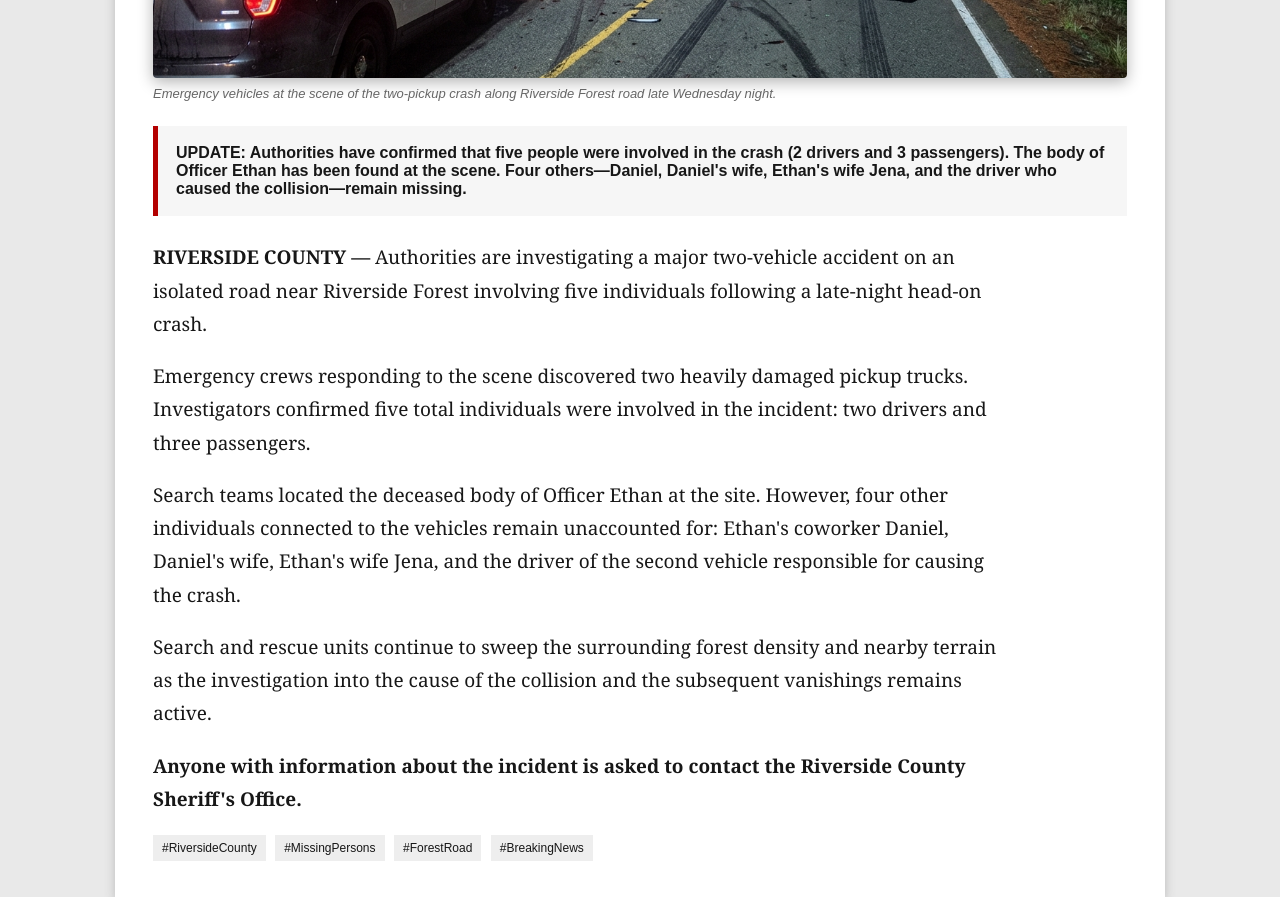
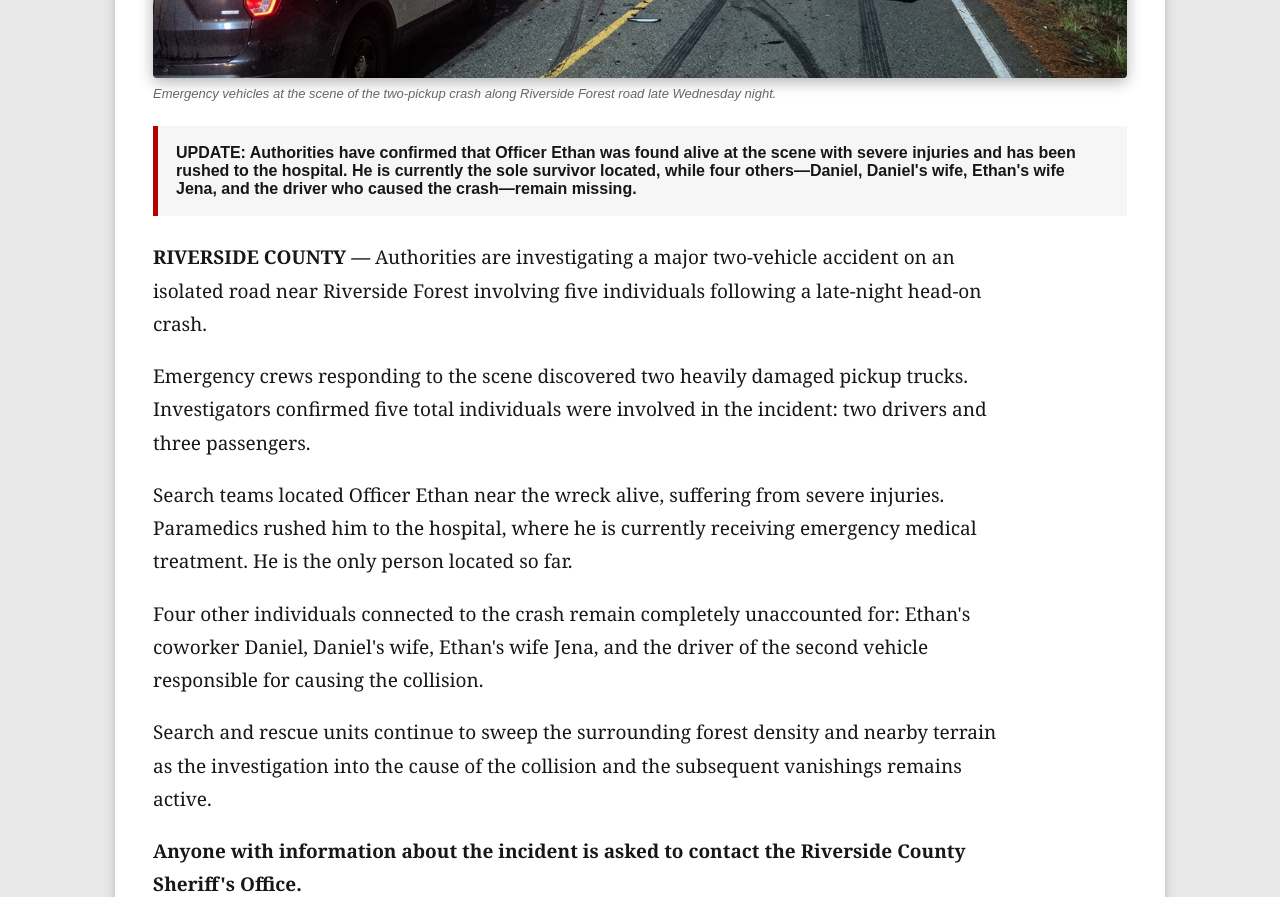
Before and after one commit to darkstudio-krd/silent-road-news, a plain HTML site: page index.html in a window 1280 px wide. Shown: the part 760-1657 px from the top of the page. Drawn offline with Linux system fonts and the light colour scheme.

Commit message:
index.html

```diff
--- a/index.html
+++ b/index.html
@@ -41,14 +41,16 @@ h1{font-family:Georgia,serif;font-size:44px;line-height:1.05;margin:10px 0 12px}
   </div>
   <div class="caption">Emergency vehicles at the scene of the two-pickup crash along Riverside Forest road late Wednesday night.</div>
 
-  <div class="alert">UPDATE: Authorities have confirmed that five people were involved in the crash (2 drivers and 3 passengers). The body of Officer Ethan has been found at the scene. Four others—Daniel, Daniel's wife, Ethan's wife Jena, and the driver who caused the collision—remain missing.</div>
+  <div class="alert">UPDATE: Authorities have confirmed that Officer Ethan was found alive at the scene with severe injuries and has been rushed to the hospital. He is currently the sole survivor located, while four others—Daniel, Daniel's wife, Ethan's wife Jena, and the driver who caused the crash—remain missing.</div>
 
   <div class="story">
     <p><span class="byline">RIVERSIDE COUNTY —</span> Authorities are investigating a major two-vehicle accident on an isolated road near Riverside Forest involving five individuals following a late-night head-on crash.</p>
 
     <p>Emergency crews responding to the scene discovered two heavily damaged pickup trucks. Investigators confirmed five total individuals were involved in the incident: two drivers and three passengers.</p>
 
-    <p>Search teams located the deceased body of Officer Ethan at the site. However, four other individuals connected to the vehicles remain unaccounted for: Ethan's coworker Daniel, Daniel's wife, Ethan's wife Jena, and the driver of the second vehicle responsible for causing the crash.</p>
+    <p>Search teams located Officer Ethan near the wreck alive, suffering from severe injuries. Paramedics rushed him to the hospital, where he is currently receiving emergency medical treatment. He is the only person located so far.</p>
+
+    <p>Four other individuals connected to the crash remain completely unaccounted for: Ethan's coworker Daniel, Daniel's wife, Ethan's wife Jena, and the driver of the second vehicle responsible for causing the collision.</p>
 
     <p>Search and rescue units continue to sweep the surrounding forest density and nearby terrain as the investigation into the cause of the collision and the subsequent vanishings remains active.</p>
 
```
